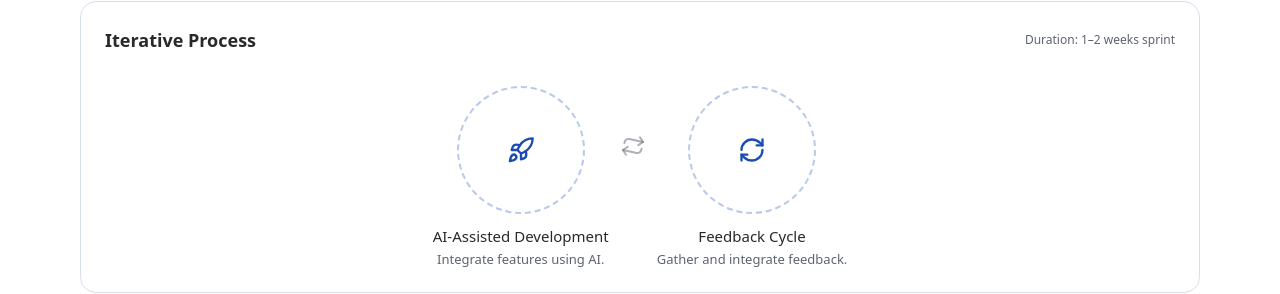
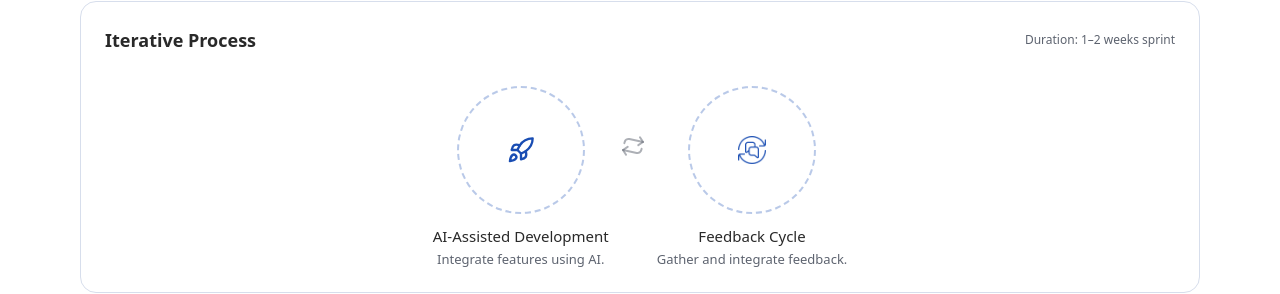
Before and after one commit to rishabhmehta/techpix-website, a Next.js app: page / in a window 1280 px wide. Shown: the part 1909-2203 px from the top of the page. Built offline with nearby package versions, Linux system fonts and the light colour scheme.

Commit message:
refactor: replace icon with feedback image in process and update SiteHeader to use img tag

```diff
--- a/components/sections/process.tsx
+++ b/components/sections/process.tsx
@@ -1,4 +1,5 @@
 import { Badge } from '@/components/ui/badge';
+import { cn } from '@/lib/utils';
 import {
   Compass,
   FileText,
@@ -9,7 +10,6 @@ import {
   ChevronRight,
   ChevronDown,
   ArrowDown,
-  RefreshCw,
 } from 'lucide-react';
 
 type Step = {
@@ -68,7 +68,14 @@ const ITERATION: Step[] = [
     ],
   },
   {
-    icon: RefreshCw,
+    icon: (props: { className?: string }) => (
+      //  eslint-disable-next-line @next/next/no-img-element
+      <img
+        src="/feedback.png"
+        className={cn(props.className)}
+        alt="Feedback cycle"
+      />
+    ),
     title: 'Feedback Cycle',
     points: [
       'Conduct regular internal sprints.',
--- a/components/site-header.tsx
+++ b/components/site-header.tsx
@@ -1,7 +1,7 @@
 // import PillNav from './PillNav';
 import { MenuFluid } from './ui/menu-fluid';
 import Link from 'next/link';
-import Image from 'next/image';
+// import Image from 'next/image';
 import { ThemeToggle } from '@/components/theme-toggle';
 import {
   Drawer,
@@ -33,7 +33,8 @@ export function SiteHeader() {
               aria-label="Home"
               className="inline-flex h-10 w-10 items-center justify-center overflow-hidden rounded-full"
             >
-              <Image
+              {/* eslint-disable-next-line @next/next/no-img-element */}
+              <img
                 src="/logo.png"
                 alt="Company Logo"
                 width={40}
@@ -106,7 +107,8 @@ export function SiteHeader() {
                 aria-label="Home"
                 className="inline-flex h-10 w-fit items-center justify-center overflow-hidden rounded-full p-2"
               >
-                <Image
+                {/* eslint-disable-next-line @next/next/no-img-element */}
+                <img
                   src="/logo.png"
                   alt="Company Logo"
                   width={100}
```
Also changed, not shown: public/feedback.png (added).
